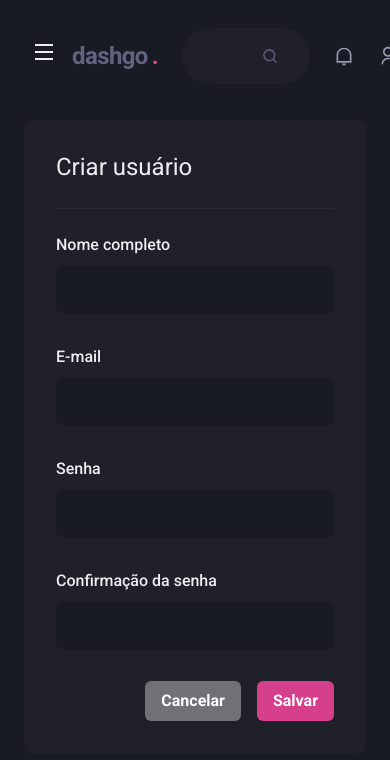
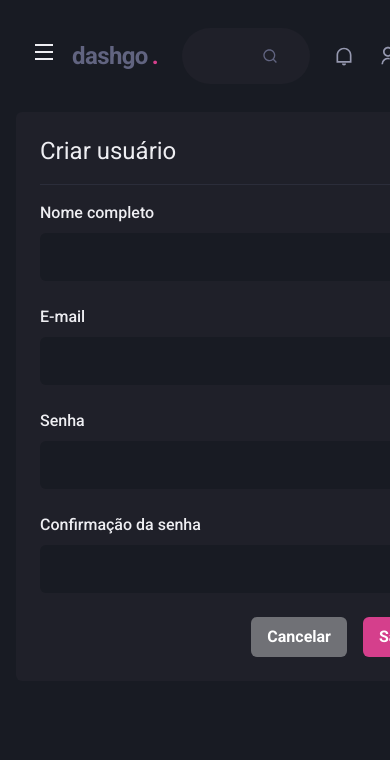
Before and after one commit to MarceloShirayama/dashgo, a Next.js app: page /users/create in a window 390 px wide. Shown: the top 760 px of the page. Built offline with nearby package versions, Linux system fonts and the light colour scheme.

Commit message:
responsive create users

```diff
--- a/src/pages/users/create.tsx
+++ b/src/pages/users/create.tsx
@@ -16,19 +16,39 @@ export default function CreateUser() {
   return (
     <Box>
       <Header />
-      <Flex width={"100%"} mx={"auto"} my={"6"} paddingX={"6"} maxWidth={1480}>
+      <Flex
+        width={"100%"}
+        mx={"auto"}
+        my={["4", "6"]}
+        paddingX={["4", "6"]}
+        maxWidth={1480}
+        minWidth={480}
+      >
         <Sidebar />
-        <Box flex={1} borderRadius={"8"} bg={"gray.800"} padding={"8"}>
+        <Box
+          flex={1}
+          borderRadius={["6", "8"]}
+          bg={"gray.800"}
+          padding={["6", "8"]}
+        >
           <Heading size={"lg"} fontWeight={"normal"}>
             Criar usuário
           </Heading>
-          <Divider marginY={"6"} borderColor={"gray.700"} />
-          <VStack spacing={"8"}>
-            <SimpleGrid minChildWidth={"240px"} spacing={"8"} width={"100%"}>
+          <Divider marginY={["4", "6"]} borderColor={"gray.700"} />
+          <VStack spacing={["6", "8"]}>
+            <SimpleGrid
+              minChildWidth={"240px"}
+              spacing={["6", "8"]}
+              width={"100%"}
+            >
               <Input name="name" label="Nome completo" />
               <Input name="email" label="E-mail" type={"email"} />
             </SimpleGrid>
-            <SimpleGrid minChildWidth={"240px"} spacing={"8"} width={"100%"}>
+            <SimpleGrid
+              minChildWidth={"240px"}
+              spacing={["6", "8"]}
+              width={"100%"}
+            >
               <Input name="password" label="Senha" type={"password"} />
               <Input
                 name="password_confirmation"
@@ -37,7 +57,7 @@ export default function CreateUser() {
               />
             </SimpleGrid>
           </VStack>
-          <Flex marginTop={"8"} justifyContent={"flex-end"}>
+          <Flex marginTop={["6", "8"]} justifyContent={"flex-end"}>
             <HStack spacing={"4"}>
               <Button colorScheme={"whiteAlpha"}>Cancelar</Button>
               <Button colorScheme={"pink"}>Salvar</Button>
```
Also changed, not shown: src/pages/index.tsx (+6 -1 lines).
